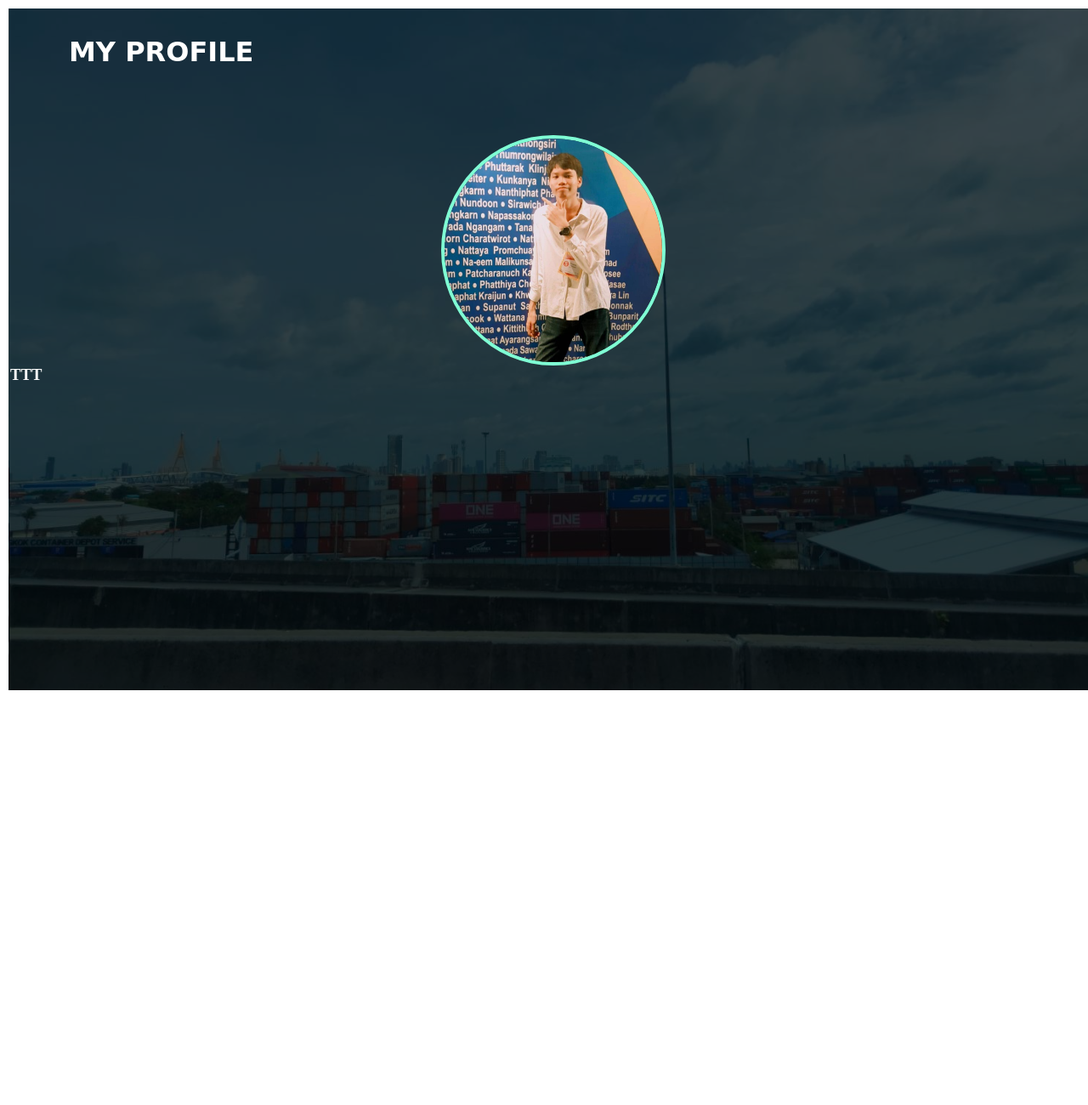
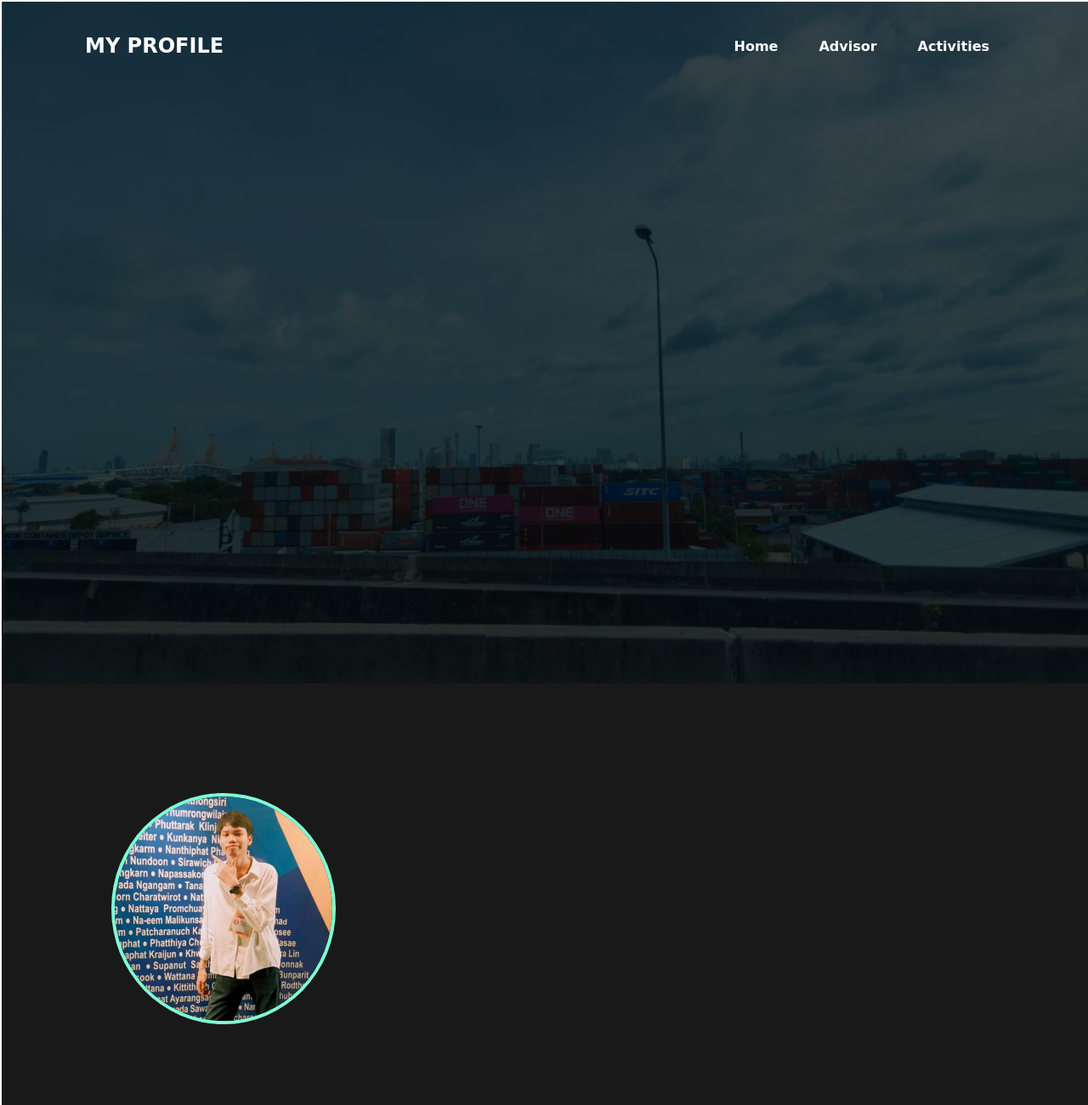
Before and after one commit to peasti/MyCSTUPassport-6609612244, a plain HTML site: page index.html in a window 1280 px wide. Shown: the top 1300 px of the page at 85% size. Before the commit the page ends 820 px from the top, so only its background shows below. Drawn offline with Linux system fonts and the light colour scheme.

Commit message:
Add two pages

```diff
--- a/css/style.css
+++ b/css/style.css
@@ -1,15 +1,26 @@
-*{border: rgba(0, 0, 0, 0) 1px solid;}
+*{
+  border: rgba(0, 0, 0, 0) 1px solid;
+  margin: 0;
+  padding: 0;
+}
 
 style {
   font-family: sans-serif;
 }
+
+h2 {color: white;}
+h4 {color: white;}
+pre {color: white; font-family: Arial;}
+a {color: rgb(127, 255, 212);}
+
 img {
   border: rgb(127, 255, 212) 4px solid;
   border-radius: 50%;
   display: block;
-  margin: auto;
+  margin-left: 10%;
   margin-top: 10%;
 }
+
 .bg {
   width: 100vw;
   height: 100vh;
@@ -17,13 +28,25 @@ img {
   background-size: cover;
   background-position: center;
 }
-/* #rectangle {
+
+.con {
   width: 100vw;
-  height: 100px;
-  background: rgba(127, 255, 212, 0.7);
+  height: 100vh;
+  background-size: cover;
+  background-position: center;
 }
-#black {
-  width: 100vw;
-  height: 30px;
-  background: rgba(0, 0, 0, 0.7);
-} */
+
+.navbar {
+  width: 85%;
+  margin: auto;
+  padding: 35px 0;
+  display: flex;
+  align-items: center;
+  justify-content: space-between;
+}
+
+.navbar ul li {
+  list-style: none;
+  display: inline-block;
+  margin: 0 20px;
+}
--- a/index.html
+++ b/index.html
@@ -1,22 +1,25 @@
 <html>
+
   <head>
     <title>My Profile</title>
     <link rel="stylesheet" href="css/style.css">
   </head>
 
-  <style>
-    h1 {color: white;}
-    h3 {color: white;}
-    pre {color: white; font-family: Arial;}
-    a {color: wheat;}
-  </style>
-
   <body>
      <div class="bg">
       <!-- <div id="rectangle" style="position: absolute;"></div>
       <div id="black" style="position: absolute; top: 65px;"></div> -->
-      <h1 style="position: absolute; left: 80px; top: 20px; font-family: Cursive;">MY PROFILE</h1>
-      <h3><img src="image/photome.jpg" alt="This is my picture" style="width: 20%;">TTT</h3>
+      <div class="navbar">
+        <h2 style="font-family: Cursive;">MY PROFILE</h2>
+        <ul>
+          <li><h4 style="font-family: Cursive">Home</h4></li>
+          <li><h4 style="font-family: Cursive">Advisor</h4></li>
+          <li><h4 style="font-family: Cursive">Activities</h4></li>
+        </ul>
+      </div>
+      <!-- <h4 style="position: absolute; left: 85vw; top: 26px; font-family: Cursive">Activities</h4>
+      <h4 style="position: absolute; left: 78vw; top: 26px; font-family: Cursive">Advisor</h4>
+      <h4 style="position: absolute; left: 71vw; top: 26px; font-family: Cursive">Home</h4> -->
       <!-- <details style="color: rgb(127, 255, 212); position: absolute; left: 450px; top: 125px;">
         <summary><h3><pre>About Me</pre></h3></summary>
         <h5><pre>
@@ -43,5 +46,11 @@ ID Line  :  peasti
         </pre></h5>
       </details> -->
     </div>
+    <div class="con" style="background-color: rgba(0, 0, 0, 0.9);">
+      <img src="image/photome.jpg" alt="This is my picture" style="width: 20%;">
+    </div>
+    <div class="con" style="background-color: rgba(127, 255, 212, 0.9);">
+    </div>
   </body>
+
 </html>
```
Also changed, not shown: html/MyActivities.html (added, +11 -0 lines), html/MyAdvisor.html (added, +11 -0 lines).
